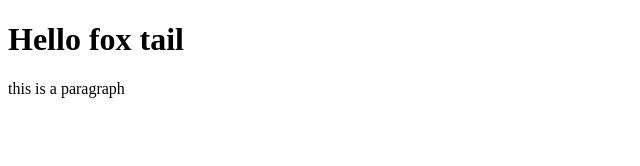
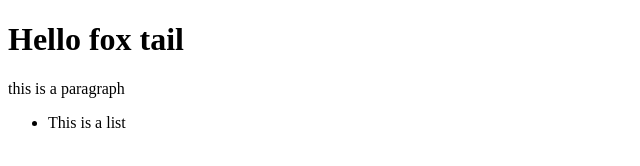
Before and after one commit to rohit627/foxtest, a plain HTML site: page index.html in a window 1280 px wide. Shown: the full height of the page, 0-640 px from the left. Drawn offline with Linux system fonts and the light colour scheme.

Commit message:
added a list

```diff
--- a/index.html
+++ b/index.html
@@ -6,5 +6,8 @@
   <body>
     <h1>Hello fox tail</h1>
     <p>this is a paragraph</p>
+    <ul>
+    	<li>This is a list</li>
+    </ul>
   <body>
 </html>
```
